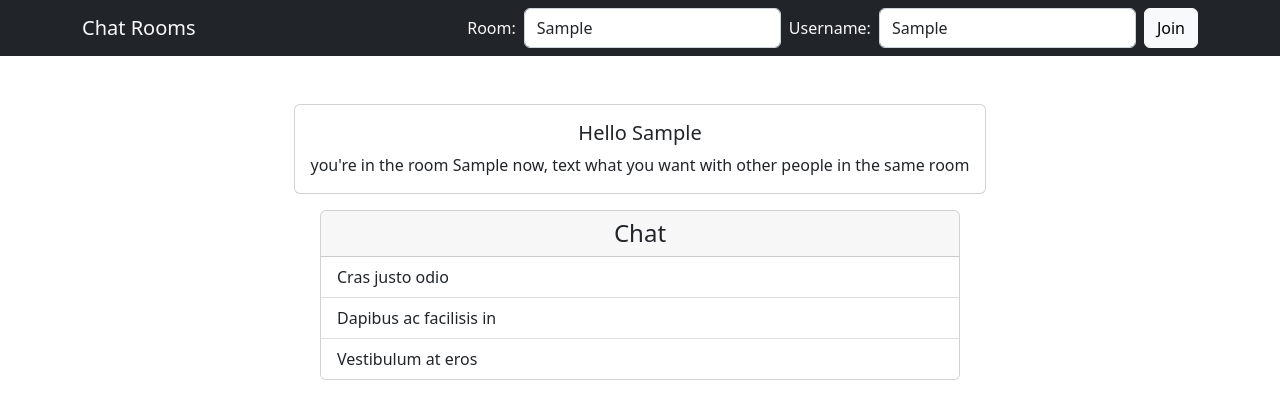
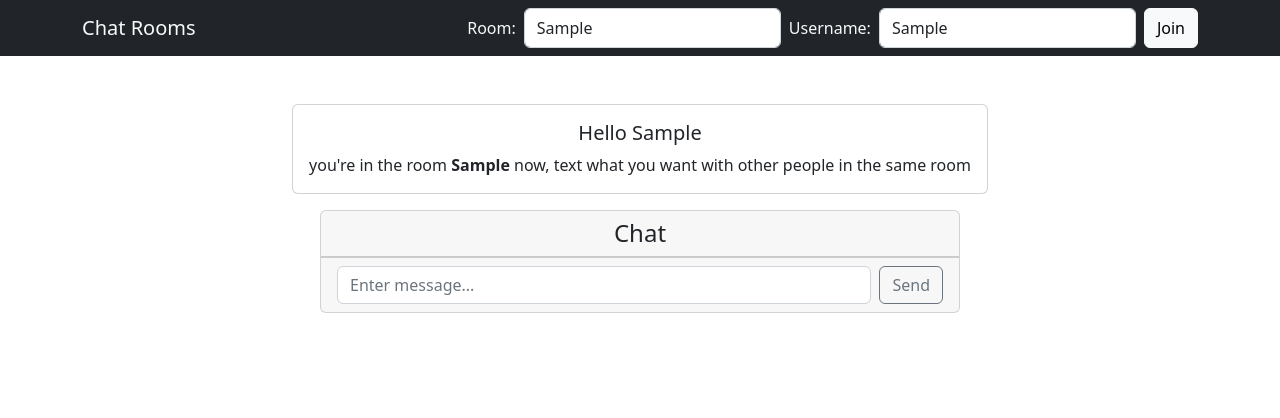
Before and after one commit to denis-junior/ChatRooms, a React (Create React App) app in the folder client/: page / in a window 1280 px wide. Both pictures are taken after typing "Sample", "Sample" into the empty fields and a click on the button "Join". Shown: the top 418 px of the page. Built offline with nearby package versions, Linux system fonts and the light colour scheme; no server answers.

Commit message:
git ignore added and achteture in front changed

```diff
--- a/client/src/App.jsx
+++ b/client/src/App.jsx
@@ -1,60 +1,29 @@
 import io from "socket.io-client";
-import { useEffect } from "react";
 import { useState } from "react";
 import Navbar from "react-bootstrap/Navbar";
 import Nav from "react-bootstrap/Nav";
 import Form from "react-bootstrap/Form";
 import Container from "react-bootstrap/Container";
 import Button from "react-bootstrap/Button";
-import HelloUser from "./components/HelloUser";
+import UserControl from "./components/UserControl";
 import ChatMessage from "./components/ChatMessage";
 
 const socket = io.connect("http://localhost:3001");
 
 function App() {
-  //Room States
+
   const [room, setRoom] = useState("");
-
-  // Chat State
-  const [chat, setChat] = useState([5]);
-
-  // Username State
   const [username, setUsername] = useState("");
-
-  //Messages States
-  const [message, setMessage] = useState({ username: "", message: "" });
-  const [messageReceived, setMessageReceived] = useState(" ");
 
   const handleRoomAndUser = (e) => {
     e.preventDefault();
     const formData = new FormData(e.target)
     const finalData = Object.fromEntries(formData)
     setUsername(finalData.username)
-    console.log(finalData)
-
+    if (username !== "" && room !== "") {
+      socket.emit("join_room", finalData.room);
+    }
   }
-
-  //Function for onChange Message
-  const handleInput = (event) => {
-    setMessage(event.target.value);
-  };
-
-  const addUserAndJoinRoom = () => {
-    if (room !== "") {
-      socket.emit("join_room", room);
-    }
-  };
-
-  const sendMessage = () => {
-    socket.emit("send_message", { message, room });
-    setMessage("");
-  };
-
-  useEffect(() => {
-    socket.on("receive_message", (data) => {
-      setMessageReceived(data.message);
-    });
-  }, [socket]);
 
   return (
     <>
@@ -79,21 +48,10 @@ function App() {
         </Container>
       </Navbar>
       <Container fluid className="d-flex flex-column align-items-center mt-5 justify-content-center">
-      {username ? <HelloUser username={username} room={room}/> : <></>}
-      {chat.length ? <ChatMessage/> : <></>}
+      {username ? <UserControl username={username} room={room}/> : <></>}
+      <ChatMessage socket={socket} username={username} room={room}/>
       </Container>
 
-      {/*
-      <input
-        placeholder="Message..."
-        type="text"
-        onChange={handleInput}
-        value={message.message}
-      />
-      <button onClick={sendMessage}>Send Messagem</button>
-
-      <h1>Message</h1>
-      {messageReceived} */}
     </>
   );
 }
--- a/client/src/components/ChatMessage.jsx
+++ b/client/src/components/ChatMessage.jsx
@@ -1,16 +1,105 @@
-import React from "react";
+import React, { useEffect } from "react";
+import { useState } from "react";
 import Card from "react-bootstrap/Card";
+import Form from "react-bootstrap/Form";
+import Button from "react-bootstrap/Button";
 import ListGroup from "react-bootstrap/ListGroup";
 
-const ChatMessage = () => {
+const ChatMessage = ({socket, username, room}) => {
+  const [currentMessage, setCurrentMessage] = useState("");
+
+  const sendMessage = async () => {
+
+    if(currentMessage !== ""){
+      const messageData = {
+        room: room,
+        author: username,
+        message: currentMessage,
+      }
+      await socket.emit("send_message", messageData);
+
+    }
+  };
+
+
+  useEffect(() => {
+    socket.on("receive_message", (data) => {
+      // setMessageList((list) => [...list, data]);
+      console.log(data)
+    });
+  }, [socket]);
+
   return (
     <Card className="mt-3" style={{ width: "40rem" }}>
-      <Card.Header as="h4" className="text-center" >Chat</Card.Header>
-      <ListGroup variant="flush">
-        <ListGroup.Item>Cras justo odio</ListGroup.Item>
-        <ListGroup.Item>Dapibus ac facilisis in</ListGroup.Item>
-        <ListGroup.Item>Vestibulum at eros</ListGroup.Item>
-      </ListGroup>
+      <Card.Header as="h4" className="text-center">
+        Chat
+      </Card.Header>
+      {/* <ListGroup variant="flush" className="p-4">
+        <div>
+          <div className="btn btn-outline-success">
+            <p className="text-start">name</p>
+            <p>Dapibus ac facilisis in</p>
+          </div>
+        </div>
+        <div className="text-end">
+          <div className="btn btn-outline-primary">
+            <p className="text-end">name</p>
+            <p>Dapibus ac facilisis in</p>
+          </div>
+        </div>
+        <div>
+          <div className="btn btn-outline-success">
+            <p className="text-start">name</p>
+            <p>Dapibus ac facilisis in</p>
+          </div>
+        </div>
+        <div className="text-end">
+          <div className="btn btn-outline-primary">
+            <p className="text-end">name</p>
+            <p>Dapibus ac facilisis in</p>
+          </div>
+        </div>
+        <div>
+          <div className="btn btn-outline-success">
+            <p className="text-start">name</p>
+            <p>Dapibus ac facilisis in</p>
+          </div>
+        </div>
+        <div className="text-end">
+          <div className="btn btn-outline-primary">
+            <p className="text-end">name</p>
+            <p>Dapibus ac facilisis in</p>
+          </div>
+        </div>
+        <div>
+          <div className="btn btn-outline-success">
+            <p className="text-start">name</p>
+            <p>Dapibus ac facilisis in</p>
+          </div>
+        </div>
+        <div className="text-end">
+          <div className="btn btn-outline-primary">
+            <p className="text-end">name</p>
+            <p>Dapibus ac facilisis in</p>
+          </div>
+        </div>
+      </ListGroup> */}
+      <Card.Footer className="d-flex">
+        <Form.Control
+          type="text"
+          placeholder="Enter message..."
+          onChange={(event) => {
+            setCurrentMessage(event.target.value);
+          }}
+        />
+        <Button
+          variant="outline-secondary"
+          onClick={sendMessage}
+          className="ms-2"
+        >
+          Send
+        </Button>
+      </Card.Footer>
     </Card>
   );
 };
--- a/client/src/components/HelloUser.jsx
+++ /dev/null
@@ -1,18 +0,0 @@
-import React from "react";
-import Card from "react-bootstrap/Card";
-
-const HelloUser = ({ username, room }) => {
-  return (
-    <Card className="d-flex text-center" style={{ maxWidth: '50rem' }}>
-      <Card.Body>
-        <Card.Title>Hello {username}</Card.Title>
-        <Card.Text>
-          you're in the room {room} now, text what you want with other people in
-          the same room
-        </Card.Text>
-      </Card.Body>
-    </Card>
-  );
-};
-
-export default HelloUser;
--- /dev/null
+++ b/client/src/components/UserControl.jsx
@@ -0,0 +1,20 @@
+import React from "react";
+import Card from "react-bootstrap/Card";
+import Form from "react-bootstrap/Form";
+import Button from "react-bootstrap/Button";
+
+const HelloUser = ({username, room }) => {
+  return (
+    <Card className="d-flex text-center" style={{ maxWidth: "50rem" }}>
+      <Card.Body>
+        <Card.Title>Hello {username}</Card.Title>
+        <Card.Text>
+          you're in the room <b>{room}</b> now, text what you want with other
+          people in the same room
+        </Card.Text>
+      </Card.Body>
+    </Card>
+  );
+};
+
+export default HelloUser;
```
Also changed, not shown: 2 other files (tests, documents, lock files or other folders).
